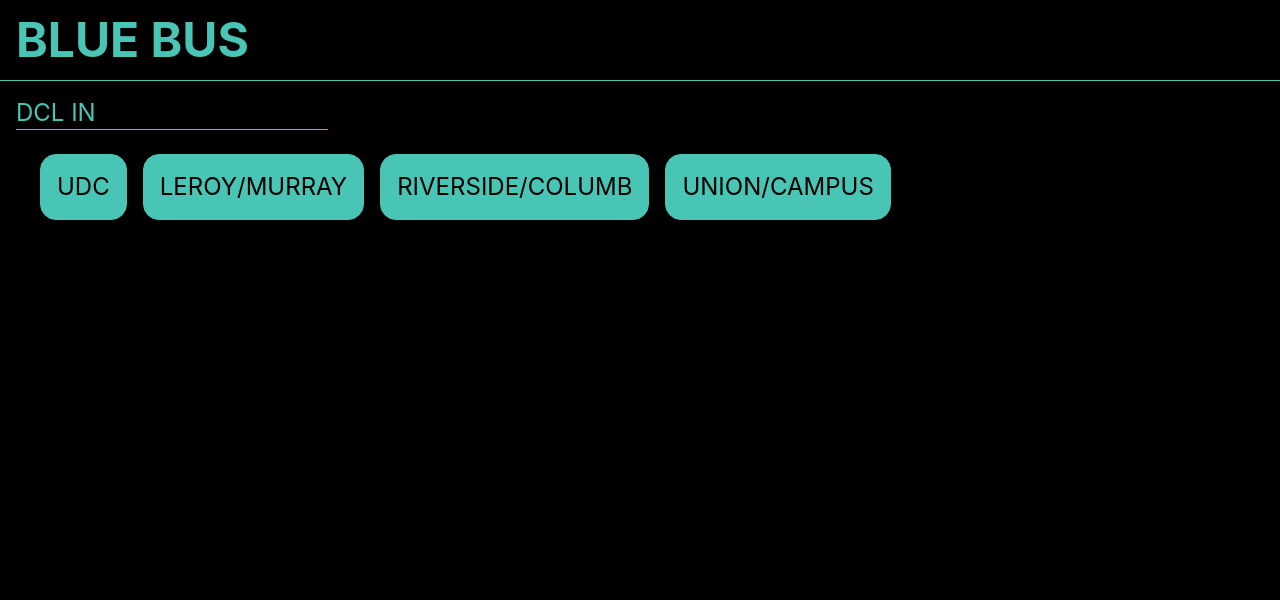
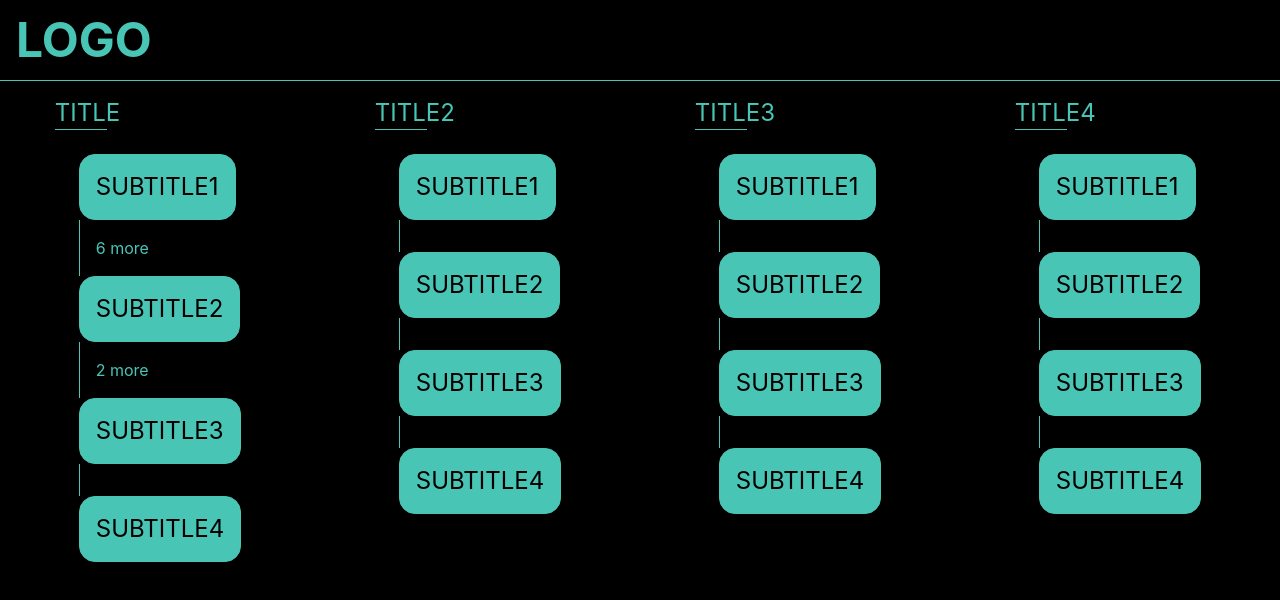
Before and after one commit to ParmarTarun/occt-blue-bus, a React (Create React App) app: page / in a window 1280 px wide. Shown: the top 600 px of the page. Built offline with nearby package versions, Linux system fonts and the light colour scheme.

Commit message:
:sparkles: Add Next Stops

```diff
--- a/src/App.tsx
+++ b/src/App.tsx
@@ -2,20 +2,61 @@ import "./App.css";
 import BusComponent from "./components/BusComponent";
 import Navbar from "./components/Navbar";
 
+type routeProps = {
+  [key: string]: {
+    [key: string]: string[][];
+  };
+};
+
 function App() {
-  const routes = {
-    "dcl in": {
-      udc: ["10:25 AM", "10:28 AM", "10:34 AM"],
-      "Leroy/murray": ["10:25 AM", "10:28 AM", "10:34 AM"],
-      "riverside/columb": ["10:25 AM", "10:28 AM", "10:34 AM"],
-      "Union/campus": ["10:25 AM", "10:28 AM", "10:34 AM"],
+  const routes: routeProps = {
+    Title: {
+      subtitle1: [
+        ["option", "option", "option"],
+        [
+          "adsdsds",
+          "bgfgdfs",
+          "adsdsdSs",
+          "bgfgdfsas",
+          "adsdsdss",
+          "bgfgdfsss",
+        ],
+      ],
+      subtitle2: [
+        ["option", "option", "option"],
+        ["adsdsds", "bgfgdfs"],
+      ],
+      subtitle3: [["option", "option", "option"], []],
+      subtitle4: [["option", "option", "option"], []],
+    },
+    Title2: {
+      subtitle1: [["option", "option", "option"], []],
+      subtitle2: [["option", "option", "option"], []],
+      subtitle3: [["option", "option", "option"], []],
+      subtitle4: [["option", "option", "option"], []],
+    },
+    Title3: {
+      subtitle1: [["option", "option", "option"], []],
+      subtitle2: [["option", "option", "option"], []],
+      subtitle3: [["option", "option", "option"], []],
+      subtitle4: [["option", "option", "option"], []],
+    },
+    Title4: {
+      subtitle1: [["option", "option", "option"], []],
+      subtitle2: [["option", "option", "option"], []],
+      subtitle3: [["option", "option", "option"], []],
+      subtitle4: [["option", "option", "option"], []],
     },
   };
 
   return (
     <div className="min-h-screen bg-dark">
       <Navbar />
-      <BusComponent busTitle={"dcl in"} busData={routes["dcl in"]} />
+      <div className="flex flex-wrap justify-around">
+        {Object.entries(routes).map(([bus, busData]) => (
+          <BusComponent busTitle={bus} busData={busData} />
+        ))}
+      </div>
     </div>
   );
 }
--- a/src/components/BusComponent.tsx
+++ b/src/components/BusComponent.tsx
@@ -1,16 +1,17 @@
 import { useState } from "react";
 import BusStop from "./BusStop";
 import BusTimings from "./BusTimings";
+import NextStops from "./NextStops";
 
 interface BusComponentProps {
   busData: {
-    [key: string]: string[];
+    [key: string]: string[][];
   };
   busTitle: string;
 }
 
 const BusComponent = ({ busData, busTitle }: BusComponentProps) => {
-  const [activeBusStop, setActiveButStop] = useState("");
+  const [activeBusStop, setActiveButStop] = useState("udc");
 
   const updateActiveBusStop = (stop: string) => {
     if (activeBusStop === stop) setActiveButStop("");
@@ -22,14 +23,17 @@ const BusComponent = ({ busData, busTitle }: BusComponentProps) => {
       <div className="border-b border-primary w-1/4">
         <h3 className="text-2xl">{busTitle.toUpperCase()}</h3>
       </div>
-      <div className="flex justify-start p-6 w-full text-primary">
-        <div className="flex justiify-between gap-4">
-          {Object.entries(busData).map(([busStop, times], i) => (
-            <div className="flex flex-col items-center" key={i}>
+      <div className="p-6 w-full text-primary">
+        <div className="flex flex-col justiify-between">
+          {Object.entries(busData).map(([busStop, [timings, stops]], i) => (
+            <div key={i}>
               <button onClick={() => updateActiveBusStop(busStop)}>
                 <BusStop title={busStop} />
               </button>
-              {activeBusStop === busStop && <BusTimings times={times} />}
+              {busStop === activeBusStop && <BusTimings times={timings} />}
+              {Object.entries(busData).length - 1 !== i && ( // dont show next stops for last stop
+                <NextStops stops={stops} />
+              )}
             </div>
           ))}
         </div>
--- a/src/components/BusTimings.tsx
+++ b/src/components/BusTimings.tsx
@@ -6,7 +6,7 @@ interface busTimingsProps {
 
 const BusTimings = ({ times }: busTimingsProps) => {
   return (
-    <div className="bg-light rounded-lg mt-4 text-black p-2">
+    <div className="bg-light rounded-lg mt-4 text-black p-2 inline-block">
       {times.map((time) => (
         <p>{time}</p>
       ))}
--- a/src/components/Navbar.tsx
+++ b/src/components/Navbar.tsx
@@ -1,7 +1,7 @@
 const Navbar = () => {
   return (
     <div className="bg-transparent w-full border-b border-primary">
-      <h1 className="text-primary font-bold text-5xl p-4">BLUE BUS</h1>
+      <h1 className="text-primary font-bold text-5xl p-4">LOGO</h1>
     </div>
   );
 };
--- /dev/null
+++ b/src/components/NextStops.tsx
@@ -0,0 +1,31 @@
+import { useState } from "react";
+
+interface NextStopProps {
+  stops: string[];
+}
+
+const NextStops = ({ stops }: NextStopProps) => {
+  const [expand, setExpand] = useState(false);
+
+  return (
+    <div className="border-l border-primary p-4">
+      {!!stops.length && (
+        <div className=" text-primary font-normal text-md">
+          {!expand ? (
+            <button
+              onClick={() => setExpand(true)}
+            >{`${stops.length} more`}</button>
+          ) : (
+            <button className="text-left" onClick={() => setExpand(false)}>
+              {stops.map((stop) => (
+                <p>{stop.toUpperCase()}</p>
+              ))}
+            </button>
+          )}
+        </div>
+      )}
+    </div>
+  );
+};
+
+export default NextStops;
--- a/src/index.tsx
+++ b/src/index.tsx
@@ -1,11 +1,10 @@
-import React from 'react';
-import ReactDOM from 'react-dom/client';
-import './index.css';
-import App from './App';
-import reportWebVitals from './reportWebVitals';
+import React from "react";
+import ReactDOM from "react-dom/client";
+import "./index.css";
+import App from "./App";
 
 const root = ReactDOM.createRoot(
-  document.getElementById('root') as HTMLElement
+  document.getElementById("root") as HTMLElement
 );
 root.render(
   <React.StrictMode>
@@ -16,4 +15,3 @@ root.render(
 // If you want to start measuring performance in your app, pass a function
 // to log results (for example: reportWebVitals(console.log))
 // or send to an analytics endpoint. Learn more: https://bit.ly/CRA-vitals
-reportWebVitals();
--- a/src/react-app-env.d.ts
+++ /dev/null
@@ -1 +0,0 @@
-/// <reference types="react-scripts" />
--- a/src/reportWebVitals.ts
+++ /dev/null
@@ -1,15 +0,0 @@
-import { ReportHandler } from 'web-vitals';
-
-const reportWebVitals = (onPerfEntry?: ReportHandler) => {
-  if (onPerfEntry && onPerfEntry instanceof Function) {
-    import('web-vitals').then(({ getCLS, getFID, getFCP, getLCP, getTTFB }) => {
-      getCLS(onPerfEntry);
-      getFID(onPerfEntry);
-      getFCP(onPerfEntry);
-      getLCP(onPerfEntry);
-      getTTFB(onPerfEntry);
-    });
-  }
-};
-
-export default reportWebVitals;
```
Also changed, not shown: src/setupTests.ts (deleted, +0 -5 lines), tsconfig.json (+2 -8 lines), src/logo.svg (deleted), 1 other file (tests, documents, lock files or other folders).
